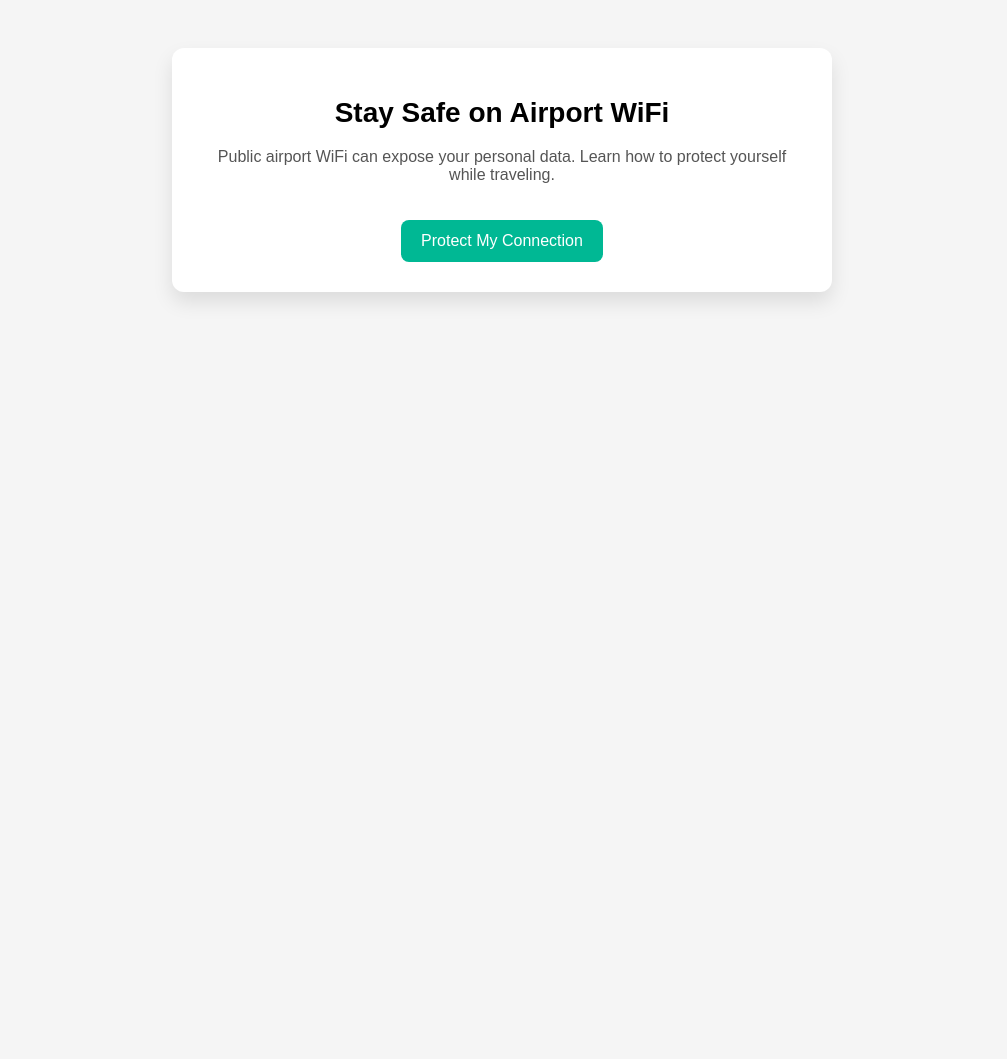
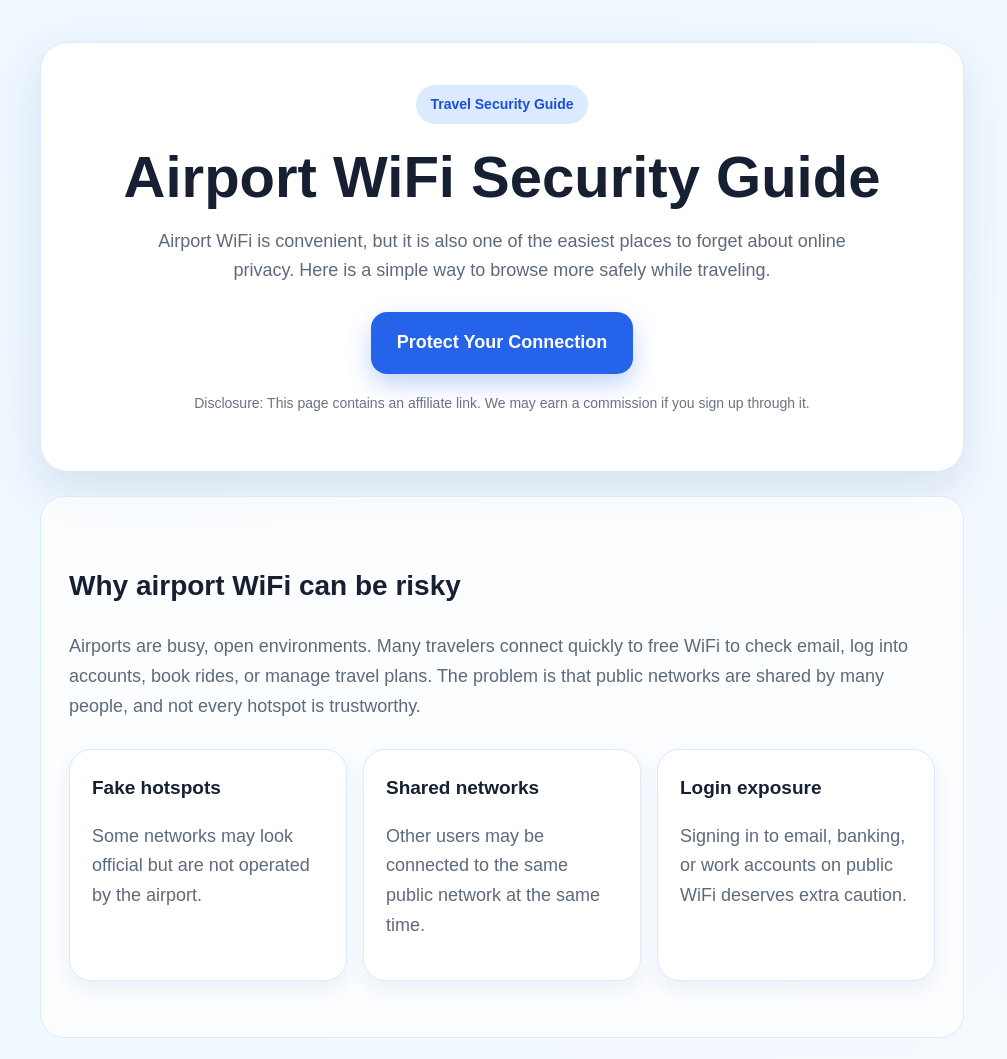
Before and after one commit to Mazeverse/airport-wifi-security-vpn, a plain HTML site: page index.html in a window 1280 px wide. Shown: the top 1059 px of the page, without its empty margins (138-1145 px from the left). Before the commit the page ends 800 px from the top, so only its background shows below. Drawn offline with Linux system fonts and the light colour scheme.

Commit message:
Add files via upload

```diff
--- a/index.html
+++ b/index.html
@@ -1,24 +1,148 @@
 <!DOCTYPE html>
 <html lang="en">
 <head>
-<meta charset="UTF-8">
-<meta name="viewport" content="width=device-width, initial-scale=1.0">
-<title>Airport WiFi Security Guide (2026)</title>
-<meta name="description" content="Learn how to stay safe on airport WiFi. Protect your data while traveling with simple security tips.">
-<link rel="canonical" href="https://airport-wifi-security-vpn.vercel.app/">
-<style>
-body {font-family: Arial, sans-serif; background:#f5f5f5; text-align:center; padding:40px;}
-.container {background:white; padding:30px; border-radius:12px; max-width:600px; margin:auto; box-shadow:0 10px 20px rgba(0,0,0,0.1);}
-h1 {font-size:28px;}
-p {color:#555;}
-.btn {display:inline-block; margin-top:20px; padding:12px 20px; background:#00b894; color:white; text-decoration:none; border-radius:8px;}
-</style>
+  <meta charset="UTF-8" />
+  <meta name="viewport" content="width=device-width, initial-scale=1.0" />
+  <title>Airport WiFi Security Guide (2026) | Stay Safe While Traveling</title>
+  <meta name="description" content="Learn how to stay safe on airport WiFi. Protect your personal data and browse securely while traveling with simple steps." />
+  <meta name="keywords" content="airport wifi security, airport wifi safety, public wifi security, travel vpn, wifi protection, secure internet travel" />
+  <meta name="robots" content="index, follow" />
+  <link rel="canonical" href="https://airport-wifi-security-vpn.vercel.app/" />
+  <meta property="og:title" content="Airport WiFi Security Guide (2026)" />
+  <meta property="og:description" content="Simple tips to stay safe on airport WiFi and protect your data while traveling." />
+  <meta property="og:type" content="website" />
+  <meta property="og:url" content="https://airport-wifi-security-vpn.vercel.app/" />
+  <style>
+    :root {
+      --bg1:#eef7ff;
+      --bg2:#f8fbff;
+      --card:#ffffff;
+      --text:#172033;
+      --muted:#5d6a7c;
+      --blue:#2563eb;
+      --blue-dark:#1749b8;
+      --line:#dbeafe;
+    }
+    * { box-sizing:border-box; }
+    body {
+      margin:0;
+      font-family: Arial, Helvetica, sans-serif;
+      background: linear-gradient(135deg, var(--bg1), var(--bg2));
+      color:var(--text);
+      line-height:1.65;
+    }
+    .wrap { max-width:960px; margin:0 auto; padding:42px 18px; }
+    .hero {
+      background:var(--card);
+      border:1px solid var(--line);
+      border-radius:28px;
+      padding:42px 28px;
+      text-align:center;
+      box-shadow:0 18px 45px rgba(15, 64, 126, .12);
+    }
+    .badge {
+      display:inline-block;
+      padding:8px 14px;
+      border-radius:999px;
+      background:#dbeafe;
+      color:#1d4ed8;
+      font-weight:700;
+      font-size:14px;
+      margin-bottom:14px;
+    }
+    h1 { font-size: clamp(34px, 6vw, 58px); line-height:1.08; margin:8px 0 18px; }
+    h2 { font-size:28px; margin-top:38px; }
+    p { font-size:18px; color:var(--muted); }
+    .lead { max-width:720px; margin:0 auto 26px; }
+    .cta {
+      display:inline-block;
+      background:var(--blue);
+      color:white;
+      text-decoration:none;
+      padding:16px 26px;
+      border-radius:16px;
+      font-weight:800;
+      font-size:18px;
+      box-shadow:0 10px 24px rgba(37,99,235,.28);
+      transition:.2s ease;
+    }
+    .cta:hover { background:var(--blue-dark); transform:translateY(-1px); }
+    .grid {
+      display:grid;
+      grid-template-columns:repeat(auto-fit, minmax(230px, 1fr));
+      gap:16px;
+      margin:28px 0;
+    }
+    .box {
+      background:white;
+      border:1px solid var(--line);
+      border-radius:22px;
+      padding:22px;
+      box-shadow:0 8px 20px rgba(15, 64, 126, .07);
+    }
+    .box strong { display:block; font-size:19px; margin-bottom:8px; }
+    .section {
+      background:rgba(255,255,255,.72);
+      border:1px solid var(--line);
+      border-radius:24px;
+      padding:28px;
+      margin-top:24px;
+    }
+    .steps li { margin:12px 0; font-size:18px; color:var(--muted); }
+    .note { font-size:14px; color:#6b7280; margin-top:18px; }
+    footer { text-align:center; margin-top:34px; color:#6b7280; font-size:14px; }
+  </style>
 </head>
 <body>
-<div class="container">
-<h1>Stay Safe on Airport WiFi</h1>
-<p>Public airport WiFi can expose your personal data. Learn how to protect yourself while traveling.</p>
-<a class="btn" href="https://go.nordvpn.net/aff_c?offer_id=15&aff_id=105152" target="_blank">Protect My Connection</a>
-</div>
+  <main class="wrap">
+    <section class="hero">
+      <div class="badge">Travel Security Guide</div>
+      <h1>Airport WiFi Security Guide</h1>
+      <p class="lead">Airport WiFi is convenient, but it is also one of the easiest places to forget about online privacy. Here is a simple way to browse more safely while traveling.</p>
+      <a class="cta" href="https://go.nordvpn.net/aff_c?offer_id=15&aff_id=105152" target="_blank" rel="nofollow sponsored noopener">Protect Your Connection</a>
+      <p class="note">Disclosure: This page contains an affiliate link. We may earn a commission if you sign up through it.</p>
+    </section>
+
+    <section class="section">
+      <h2>Why airport WiFi can be risky</h2>
+      <p>Airports are busy, open environments. Many travelers connect quickly to free WiFi to check email, log into accounts, book rides, or manage travel plans. The problem is that public networks are shared by many people, and not every hotspot is trustworthy.</p>
+      <div class="grid">
+        <div class="box"><strong>Fake hotspots</strong><p>Some networks may look official but are not operated by the airport.</p></div>
+        <div class="box"><strong>Shared networks</strong><p>Other users may be connected to the same public network at the same time.</p></div>
+        <div class="box"><strong>Login exposure</strong><p>Signing in to email, banking, or work accounts on public WiFi deserves extra caution.</p></div>
+      </div>
+    </section>
+
+    <section class="section">
+      <h2>Simple steps to stay safer</h2>
+      <ol class="steps">
+        <li>Use mobile data for sensitive tasks when possible.</li>
+        <li>Avoid connecting to unknown or suspicious WiFi names.</li>
+        <li>Turn off auto-join for public networks.</li>
+        <li>Use a VPN before logging into important accounts.</li>
+      </ol>
+    </section>
+
+    <section class="section">
+      <h2>How a VPN helps while traveling</h2>
+      <p>A VPN creates an encrypted connection between your device and the internet. This can help protect your browsing activity on public WiFi and make your connection more private while you are away from home.</p>
+      <p>For travelers who often use airport, hotel, or cafe WiFi, a VPN can be a simple security habit.</p>
+      <p style="text-align:center; margin-top:24px;"><a class="cta" href="https://go.nordvpn.net/aff_c?offer_id=15&aff_id=105152" target="_blank" rel="nofollow sponsored noopener">Get Secure Access</a></p>
+    </section>
+
+    <section class="section">
+      <h2>Who should consider this?</h2>
+      <div class="grid">
+        <div class="box"><strong>Frequent travelers</strong><p>People who often use airport or hotel WiFi.</p></div>
+        <div class="box"><strong>Remote workers</strong><p>Anyone checking work email or business tools on the road.</p></div>
+        <div class="box"><strong>Privacy-conscious users</strong><p>People who want more control over their online connection.</p></div>
+      </div>
+    </section>
+
+    <footer>
+      Airport WiFi Security Guide · 2026<br />
+      This page is for informational purposes only.
+    </footer>
+  </main>
 </body>
 </html>
```
